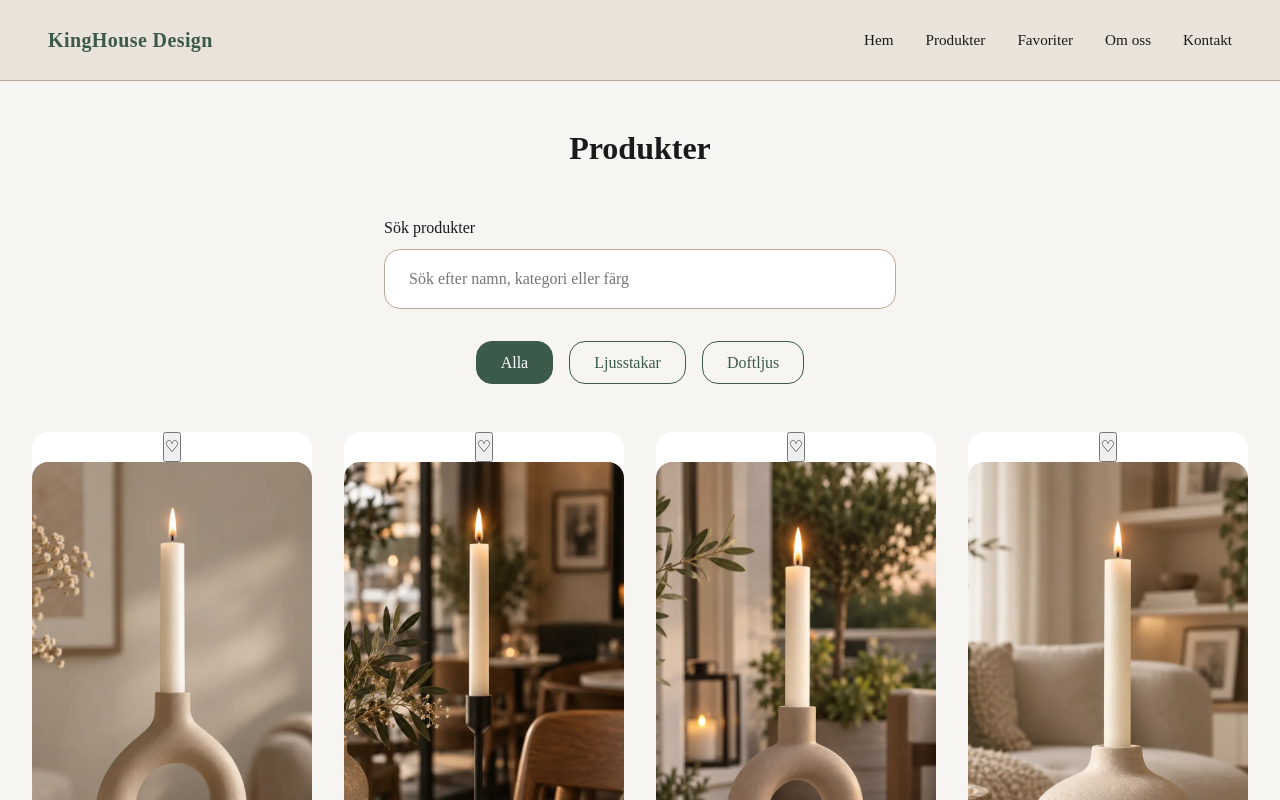
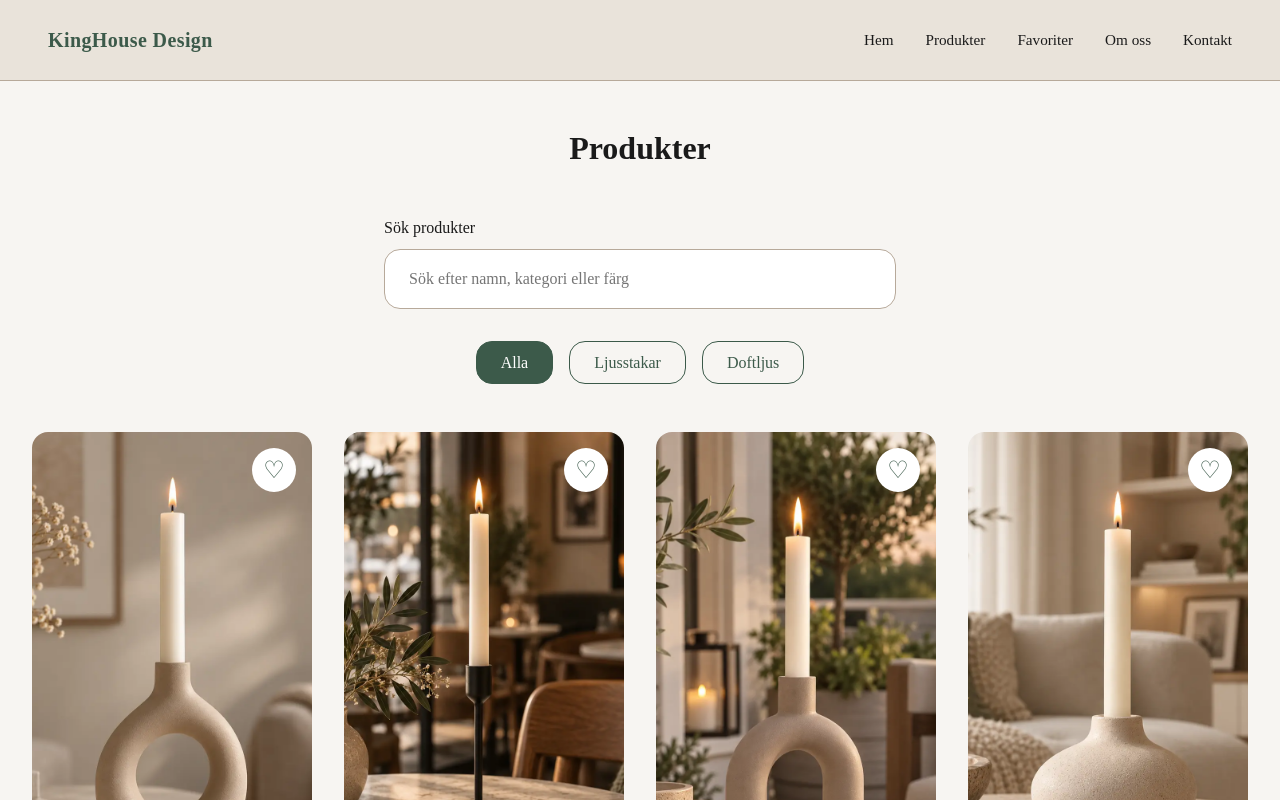
Before and after one commit to KingaSzayer-Iths/kinghouse-nextjs, a Next.js app: page /products in a window 1280 px wide. Shown: the top 800 px of the page. Built offline with nearby package versions, Linux system fonts and the light colour scheme; data requests are answered from the project's data file.

Commit message:
style favorite button on product cards

```diff
--- /dev/null
+++ b/src/components/FavoriteIconButton/FavoriteIconButton.module.css
@@ -0,0 +1,28 @@
+/* Favoritknapp på produktkort */
+.favoriteIconButton {
+  position: absolute;
+  inset-block-start: var(--space-sm);
+  inset-inline-end: var(--space-sm);
+  z-index: 1;
+
+  display: flex;
+  justify-content: center;
+  align-items: center;
+
+  inline-size: 2.75rem;
+  block-size: 2.75rem;
+
+  border: none;
+  border-radius: 50%;
+  background-color: var(--color-surface);
+  color: var(--color-primary);
+
+  font-size: 1.5rem;
+  line-height: 1;
+  cursor: pointer;
+}
+
+/* Visuell återkoppling när användaren håller muspekaren över knappen */
+.favoriteIconButton:hover {
+  background-color: var(--color-beige-light);
+}
--- a/src/components/FavoriteIconButton/FavoriteIconButton.tsx
+++ b/src/components/FavoriteIconButton/FavoriteIconButton.tsx
@@ -1,10 +1,15 @@
 "use client";
 
 import { useEffect, useState } from "react";
+import styles from "./FavoriteIconButton.module.css";
+
+
 
 interface FavoriteIconButtonProps {
   productId: string;
 }
+
+
 
 export default function FavoriteIconButton({
   productId,
@@ -28,7 +33,7 @@ export default function FavoriteIconButton({
     const favorites: string[] = storedFavorites
       ? JSON.parse(storedFavorites)
       : [];
-
+    // Om produkten inte finns i favoriter, lägg till den. Annars, ta bort den.
     if (!favorites.includes(productId)) {
       favorites.push(productId);
       localStorage.setItem("favorites", JSON.stringify(favorites));
@@ -37,7 +42,7 @@ export default function FavoriteIconButton({
       const updatedFavorites = favorites.filter(
         (id) => id !== productId
       );
-
+     // Uppdaterar localStorage med den nya listan av favoriter
       localStorage.setItem(
         "favorites",
         JSON.stringify(updatedFavorites)
@@ -48,7 +53,8 @@ export default function FavoriteIconButton({
   }
 
   return (
-    <button
+    // Renderar en knapp som visar om produkten är en favorit eller inte. När knappen klickas, anropas toggleFavorite-funktionen.
+    <button className={styles.favoriteIconButton}
       type="button"
       onClick={toggleFavorite}
       aria-label={
--- a/src/components/ProductCard/ProductCard.module.css
+++ b/src/components/ProductCard/ProductCard.module.css
@@ -1,8 +1,10 @@
 /* Produktkort */
 .productCard {
+  position: relative;
   background-color: var(--color-surface);
   border-radius: 1rem;
   text-align: center;
+
 }
 
 /* Begränsar hover-effekten och rundar bildens (övre) hörn */
@@ -24,8 +26,6 @@
   transform: scale(1.10);
 }
 
-
-
 /* Textinnehåll i produktkortet */
 .productInfo {
   padding-block: var(--space-md);
```
